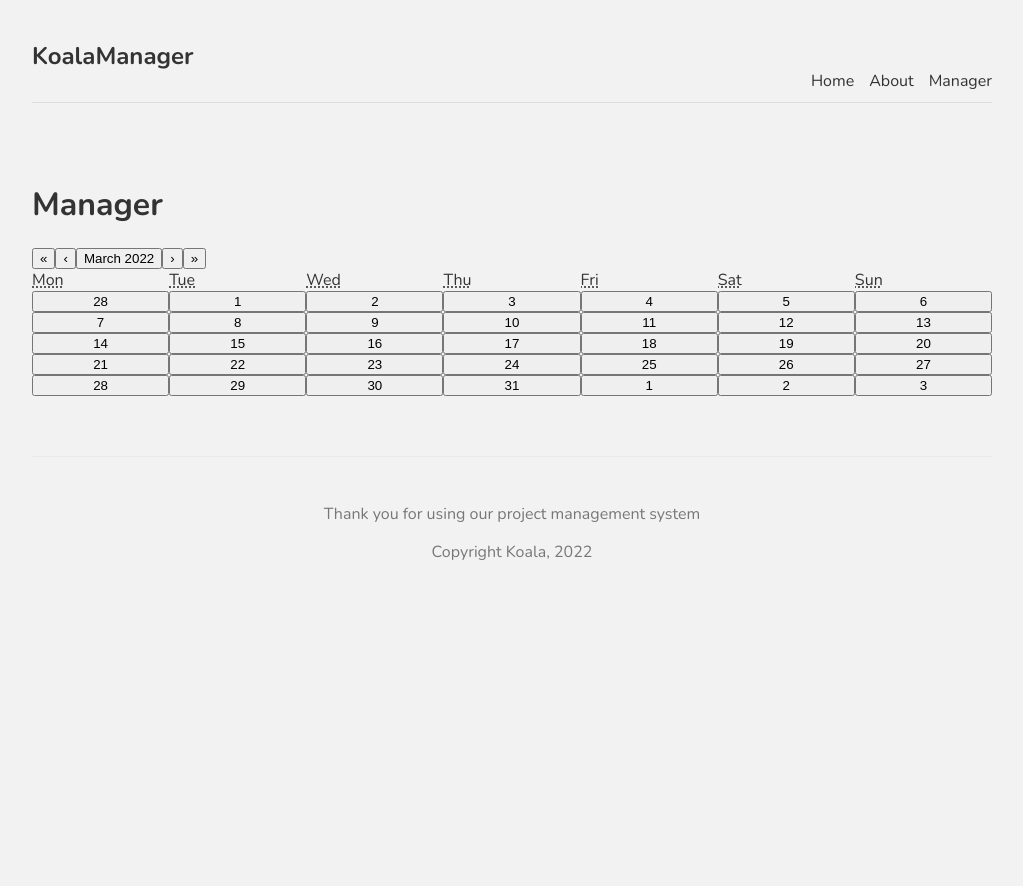
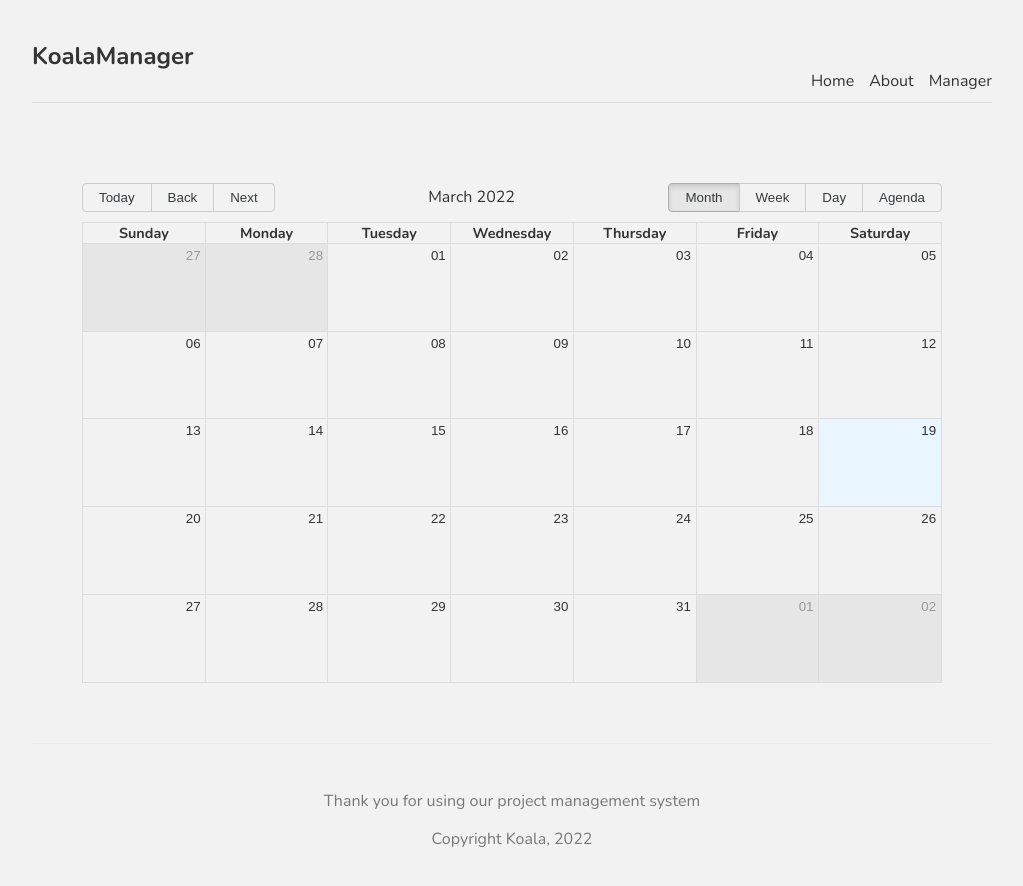
Before and after one commit to NoobPLPlayer1/GruppProjekt_Labb2, a Next.js app: page /manager in a window 1280 px wide. Shown: the whole page, without its empty margins (128-1151 px from the left). Before the commit the page ends 800 px from the top, so only its background shows below. Built offline with nearby package versions, Linux system fonts and the light colour scheme.

Commit message:
Calender update

```diff
--- a/package.json
+++ b/package.json
@@ -11,9 +11,12 @@
   "dependencies": {
     "@notionhq/client": "^1.0.1",
     "cors": "^2.8.5",
+    "date-fns": "^2.28.0",
     "next": "^12.1.0",
     "react": "^17.0.2",
+    "react-big-calendar": "^0.39.4",
     "react-calendar": "^3.7.0",
+    "react-datepicker": "^4.7.0",
     "react-dom": "^17.0.2"
   },
   "devDependencies": {
--- a/pages/manager.js
+++ b/pages/manager.js
@@ -1,24 +1,37 @@
-import React, { useState } from 'react';
-import Calendar from 'react-calendar';
+import format from "date-fns/format";
+import getDay from "date-fns/getDay";
+import parse from "date-fns/parse";
+import startOfWeek from "date-fns/startOfWeek";
+import React, { useState } from "react";
+import { Calendar, dateFnsLocalizer } from "react-big-calendar";
+import "react-big-calendar/lib/css/react-big-calendar.css";
+import DatePicker from "react-datepicker";
+import "react-datepicker/dist/react-datepicker.css";
 
-function ManagerCal() {
-  const [value, onChange] = useState(new Date());
+const locales = {
+  "sv-SE": require("date-fns/locale/sv")
+}
+const localizer = dateFnsLocalizer({
+  format,
+  parse,
+  startOfWeek,
+  getDay,
+  locales
+})
 
+const events = [
+
+]
+
+const Manager = () => {
   return (
-    <div>
-      <Calendar onChange={onChange} value={value} />
-    </div>
+      <div>
+          <Calendar localizer={localizer} events = {events}
+          startAccessor = "start" endAccessor="end" style={{height: 500, margin: "50px"}}
+          />
+
+      </div>
   );
 }
 
-const Manager = () => {
-    return (
-        <div>
-            <h1>Manager</h1>
-            <div>{ManagerCal()}</div>
-
-        </div>
-    );
-}
-
 export default Manager;
```
Also changed, not shown: 1 other file (tests, documents, lock files or other folders).
